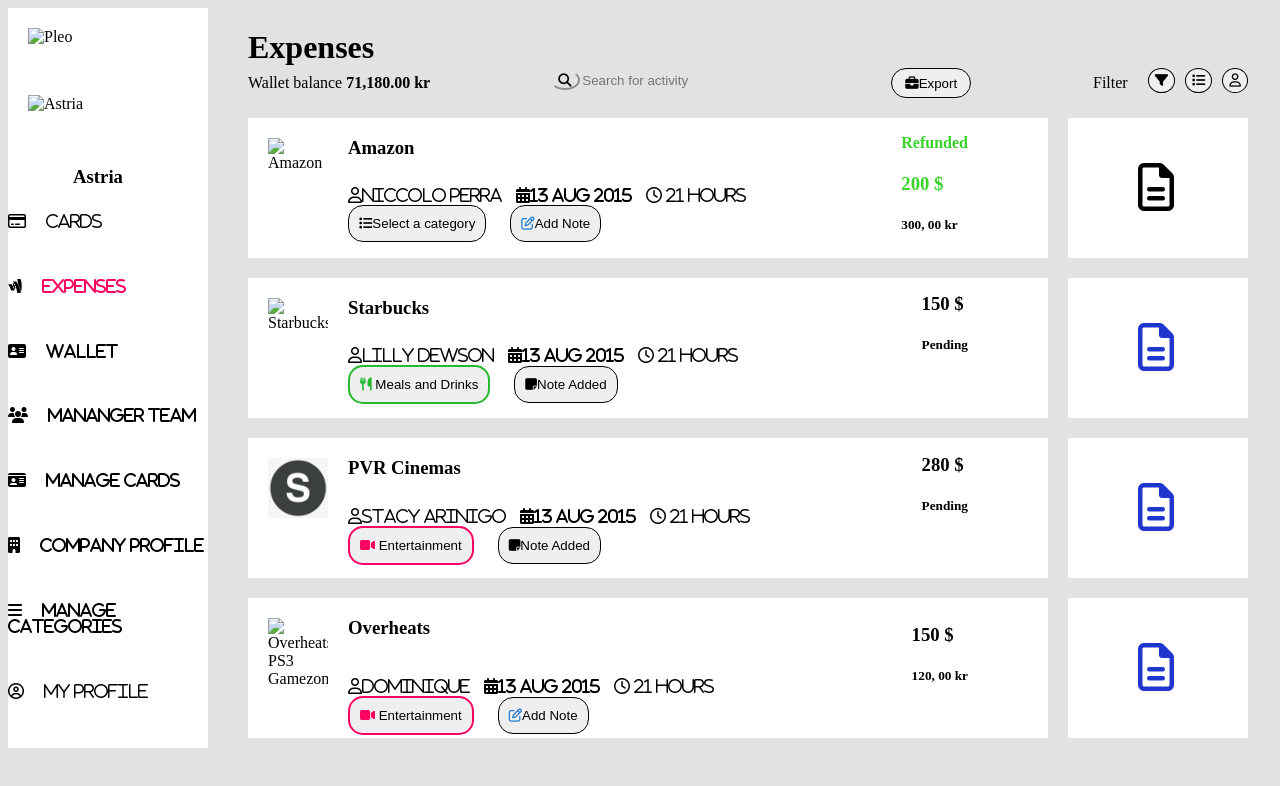
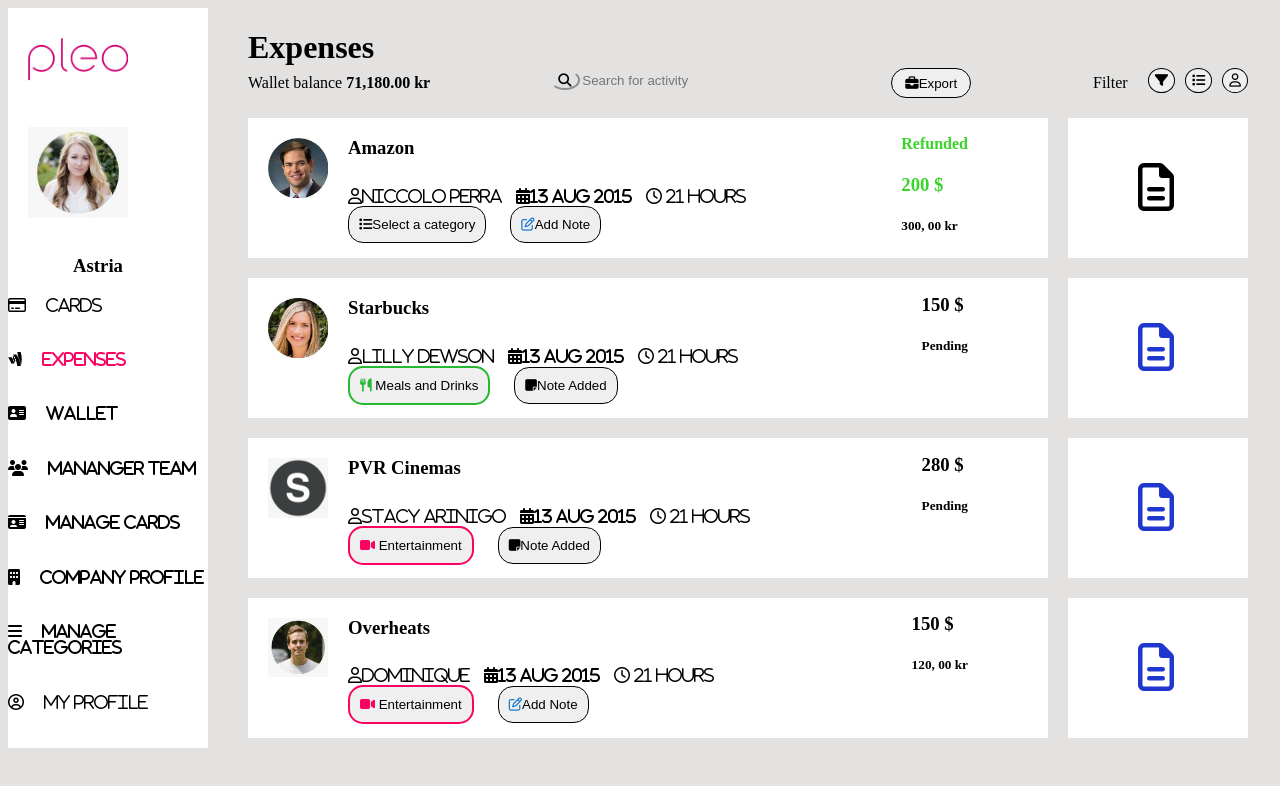
Before and after one commit to Yvonne-1-2-3/Pleo-CSS, a plain HTML site: page index.html in a window 1280 px wide. Drawn offline with Linux system fonts and the light colour scheme; the site is published under a folder, as on GitHub Pages, so addresses that start at the root find nothing.

Commit message:
edited img

```diff
--- a/index.html
+++ b/index.html
@@ -12,8 +12,8 @@
     <!-- Sidebar -->
     <div id="container">
         <div id="sidebar">
-            <img src="/img/Pleo logo.png" alt="Pleo">
-            <img src="/img/Astria.png" alt="Astria">
+            <img src="img/Pleo logo.png" alt="Pleo">
+            <img src="img/Astria.png" alt="Astria">
             <h3 style="padding:0px 20px 0px 0px;">Astria</h3>
             <i class="fa fa-credit-card" aria-hidden="true"><span class="side">Cards</span></i>
             <i class="fa fa-google-wallet" aria-hidden="true"><span class="side" style="color: rgb(252, 3, 98);">Expenses</span></i>
@@ -47,7 +47,7 @@
         <div id="content" style="background-color: rgb(227, 226, 225);">
             <div class="row">
                 <div style="display: flex;">
-                    <img src="/img/Amazon.png" alt="Amazon">
+                    <img src="img/Amazon.png" alt="Amazon">
                     <h3 class="title">Amazon</h3>
                 </div>
                 <div class="data">
@@ -68,7 +68,7 @@
 
             <div class="row">
                 <div style="display: flex;">
-                    <img src="/img/Starbucks.png" alt="Starbucks">
+                    <img src="img/Starbucks.png" alt="Starbucks">
                     <h3 class="title">Starbucks</h3>
                 </div>
                 <div class="data">
@@ -111,7 +111,7 @@
 
             <div class="row">
                 <div style="display: flex;">
-                    <img src="/img/Overheats PS3 Gamezone.png" alt="Overheats PS3 Gamezone">
+                    <img src="img/Overheats PS3 Gamezone.png" alt="Overheats PS3 Gamezone">
                     <h3 class="title">Overheats</h3>
                 </div>
                 <div class="data">
```
